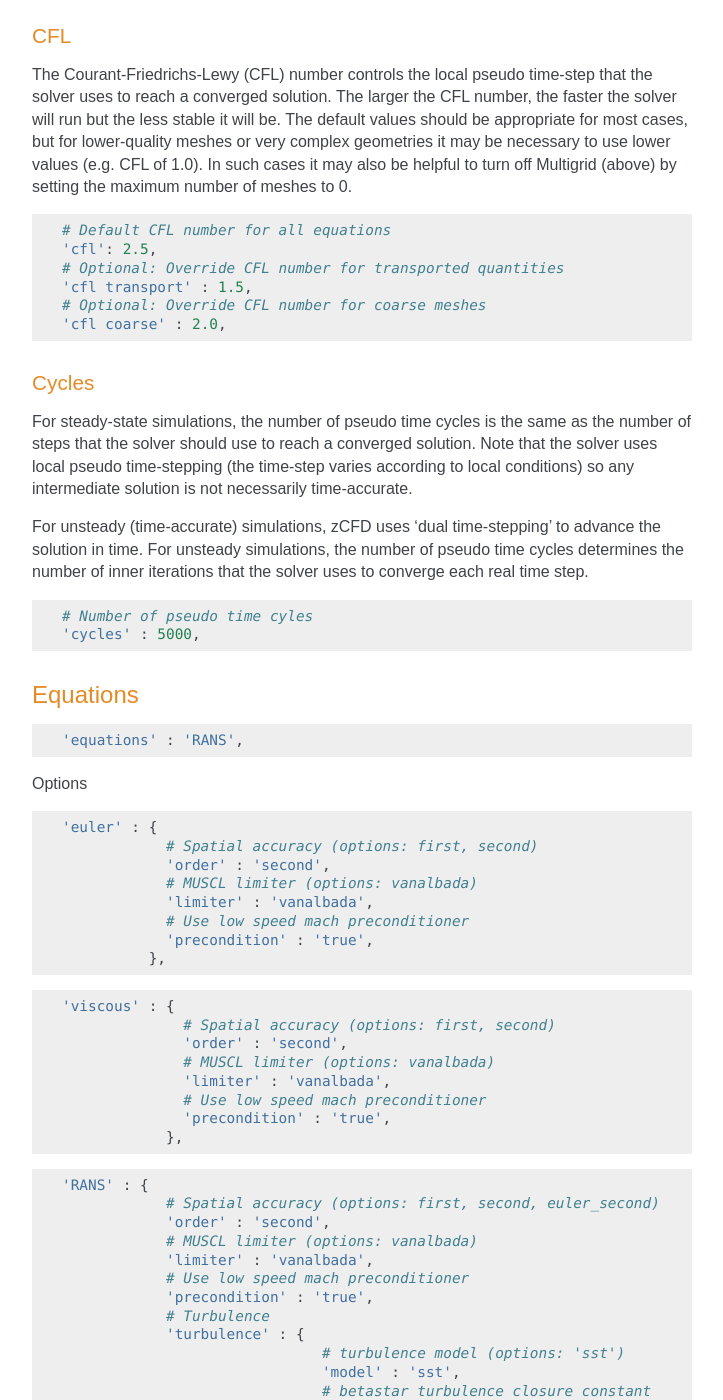
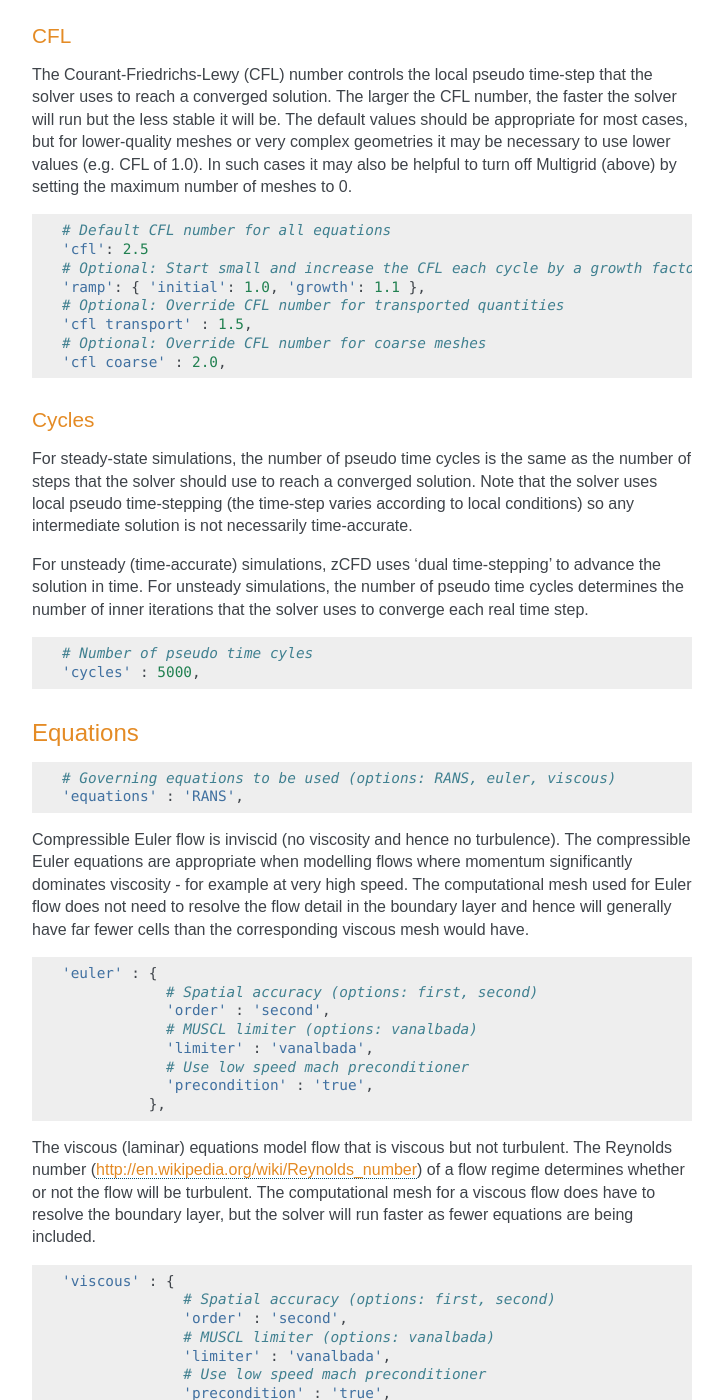
Before and after one commit to zCFD/zCFDguide, a Sphinx documentation site: the page built from docs/source/control-dict.rst, in a window 1280 px wide and 1400 px high, scrolled down 2623 px. Shown: the whole window, without its empty margins (388-1111 px from the left). Built offline with Sphinx 7.4.7, drawn with Linux system fonts in a browser that asks for light colours; formulas are drawn with MathJax 3; some of the changed text lies outside the part shown.

```diff
--- a/docs/source/control-dict.rst
+++ b/docs/source/control-dict.rst
@@ -140,7 +140,9 @@
 .. code-block:: python
 
     # Default CFL number for all equations
-    'cfl': 2.5,
+    'cfl': 2.5
+    # Optional: Start small and increase the CFL each cycle by a growth factor up to the 'cfl' value
+    'ramp': { 'initial': 1.0, 'growth': 1.1 },
     # Optional: Override CFL number for transported quantities
     'cfl transport' : 1.5,
     # Optional: Override CFL number for coarse meshes
@@ -163,9 +165,10 @@
 
 .. code-block:: python
 
+    # Governing equations to be used (options: RANS, euler, viscous)
     'equations' : 'RANS',
 
-Options
+Compressible Euler flow is inviscid (no viscosity and hence no turbulence).  The compressible Euler equations are appropriate when modelling flows where momentum significantly dominates viscosity - for example at very high speed. The computational mesh used for Euler flow does not need to resolve the flow detail in the boundary layer and hence will generally have far fewer cells than the corresponding viscous mesh would have.
 
 .. code-block:: python
 
@@ -178,6 +181,8 @@
               'precondition' : 'true',
             },
 
+The viscous (laminar) equations model flow that is viscous but not turbulent.  The Reynolds number (http://en.wikipedia.org/wiki/Reynolds_number) of a flow regime determines whether or not the flow will be turbulent. The computational mesh for a viscous flow does have to resolve the boundary layer, but the solver will run faster as fewer equations are being included.
+
 .. code-block:: python
 
     'viscous' : {
@@ -189,6 +194,7 @@
                   'precondition' : 'true',
                 },
 
+The fully turbulent (Reynolds Averaged Navier-Stokes Equations)
 
 .. code-block:: python
 
@@ -259,8 +265,7 @@
             'Mach' : 0.20,
           },
 
-Dynamic (shear, absolute or molecular) viscosity should be defined at the static temperature previously specified.
-This can be specified either as a dimensional quantity or by a Reynolds number and reference length
+Dynamic (shear, absolute or molecular) viscosity should be defined at the static temperature previously specified.  This can be specified either as a dimensional quantity or by a Reynolds number and reference length
 
 .. code-block:: python
 
@@ -276,8 +281,7 @@
     # Reference length
     'Reference Length' : 1.0,
 
-Turbulence intensity is defined as the ratio of velocity fluctuations :math:`u^{'}` to the mean flow velocity. A turbulence intensity of
-1% is considered low and greater than 10% is considered high.
+Turbulence intensity is defined as the ratio of velocity fluctuations :math:`u^{'}` to the mean flow velocity. A turbulence intensity of 1% is considered low and greater than 10% is considered high.
 
 .. code-block:: python
 
```
Also changed, not shown: other parts of docs/source/control-dict.rst (+1 -1 lines).
